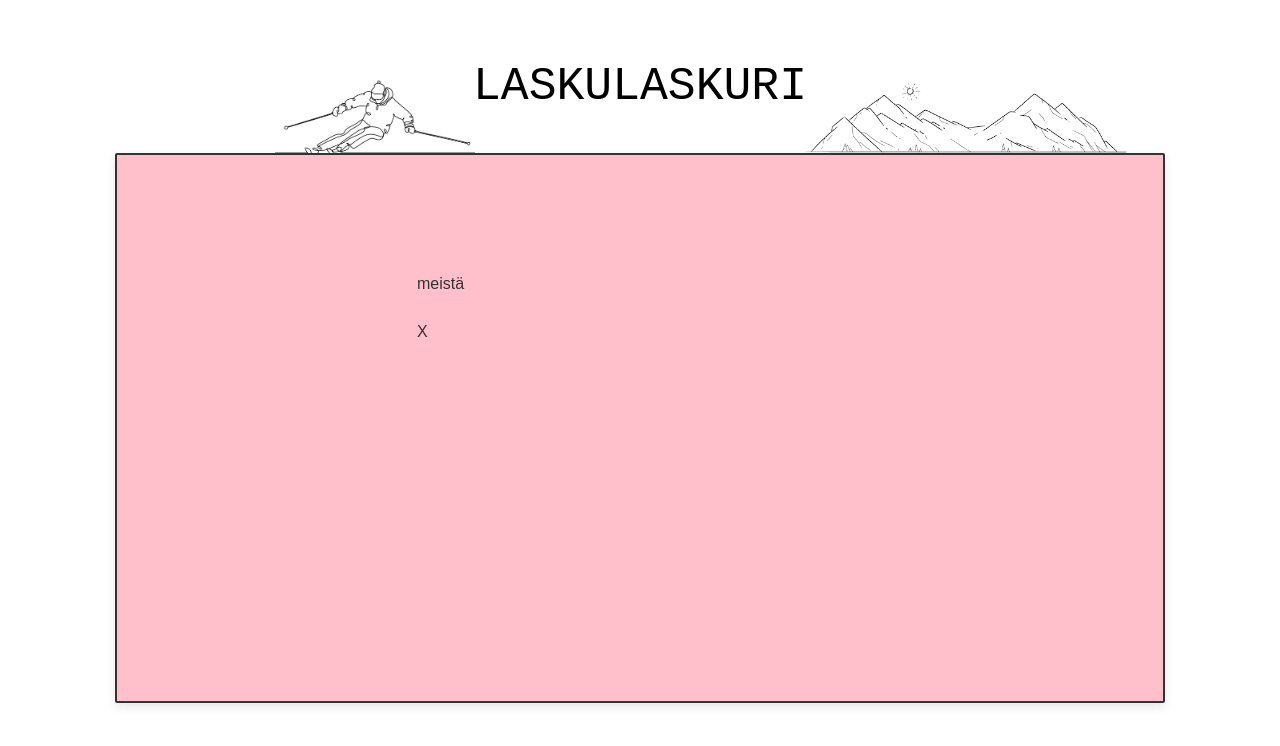
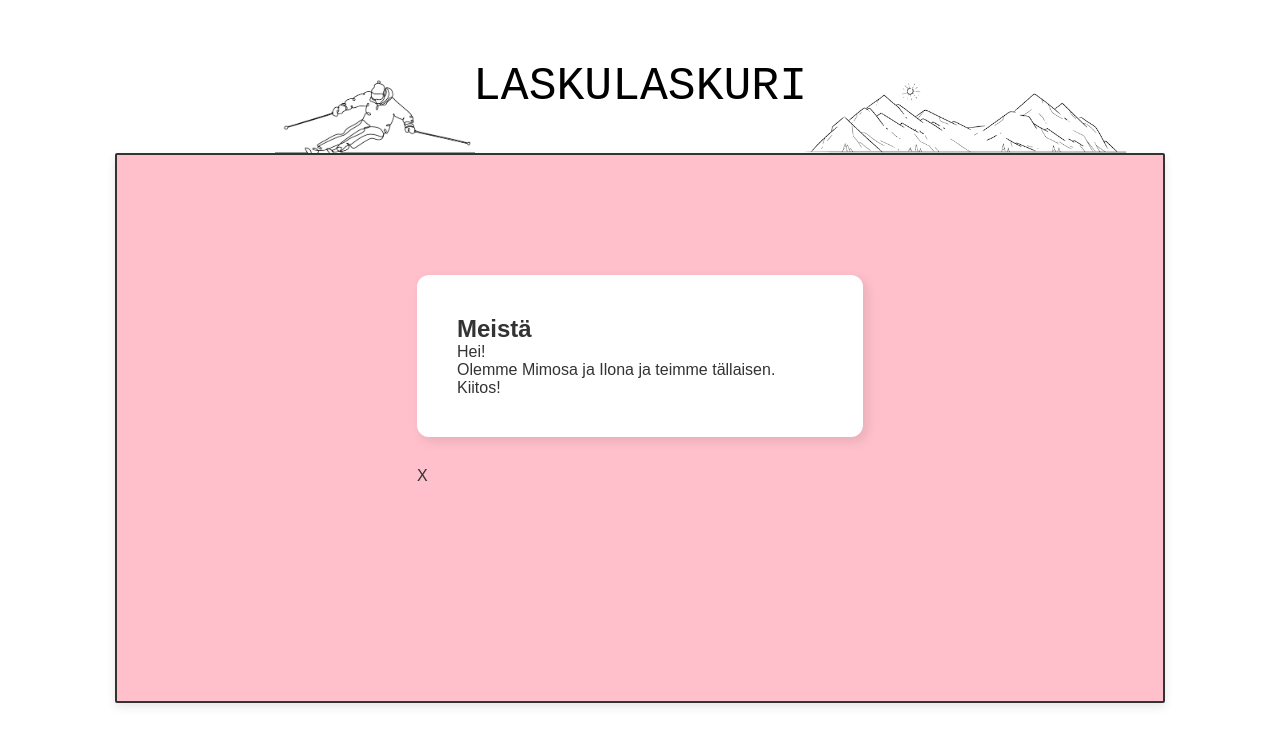
Before and after one commit to ilonamarkula/laskulaskuri, a React (Create React App) app: page / in a window 1280 px wide. Both pictures are taken after a click on the element "Meistä". Shown: the top 746 px of the page. Built offline with nearby package versions, Linux system fonts and the light colour scheme.

Commit message:
meistä ohjeet boksit

```diff
--- a/src/pages/Home.js
+++ b/src/pages/Home.js
@@ -37,6 +37,7 @@ export default function Home() {
       )}
       {state === "ohjeet" && (
         <div className="button-container pink">
+          <div className="inner-box">
             <h2>Käyttöohjeet</h2>
             <ul>
               <li>Valitse "Aloita budjetointi"</li>
@@ -46,6 +47,7 @@ export default function Home() {
               <li>Seuraa budjettia ja jaa kustannukset kavereiden kesken</li>
               <li>Näet tuloksen lopuksi</li>
             </ul>
+          </div>
           <div
             onClick={() => {
               setState("napit");
@@ -57,7 +59,12 @@ export default function Home() {
       )}
       {state === "meistä" && (
         <div className="button-container pink">
-          <p>meistä</p>
+          <div className="inner-box">
+            <h2>Meistä</h2>
+            <p>Hei!</p>
+            <p>Olemme Mimosa ja Ilona ja teimme tällaisen.</p>
+            <p>Kiitos!</p>
+          </div>
           <div
             onClick={() => {
               setState("napit");
--- a/src/styles.css
+++ b/src/styles.css
@@ -88,6 +88,16 @@ body {
   background-color: white;
   color: white;
   transition: background-color 0.3s;
+}
+
+.inner-box {
+  background-color: white;
+  padding: 40px;
+  border-radius: 12px;
+  box-shadow: 4px 4px 12px rgba(0, 0, 0, 0.1);
+  max-width: 600px;
+  width: 100%;
+  align-self: center;
 }
 
 .home-button {
```
Lines whose indentation alone changed are shown as unchanged.
